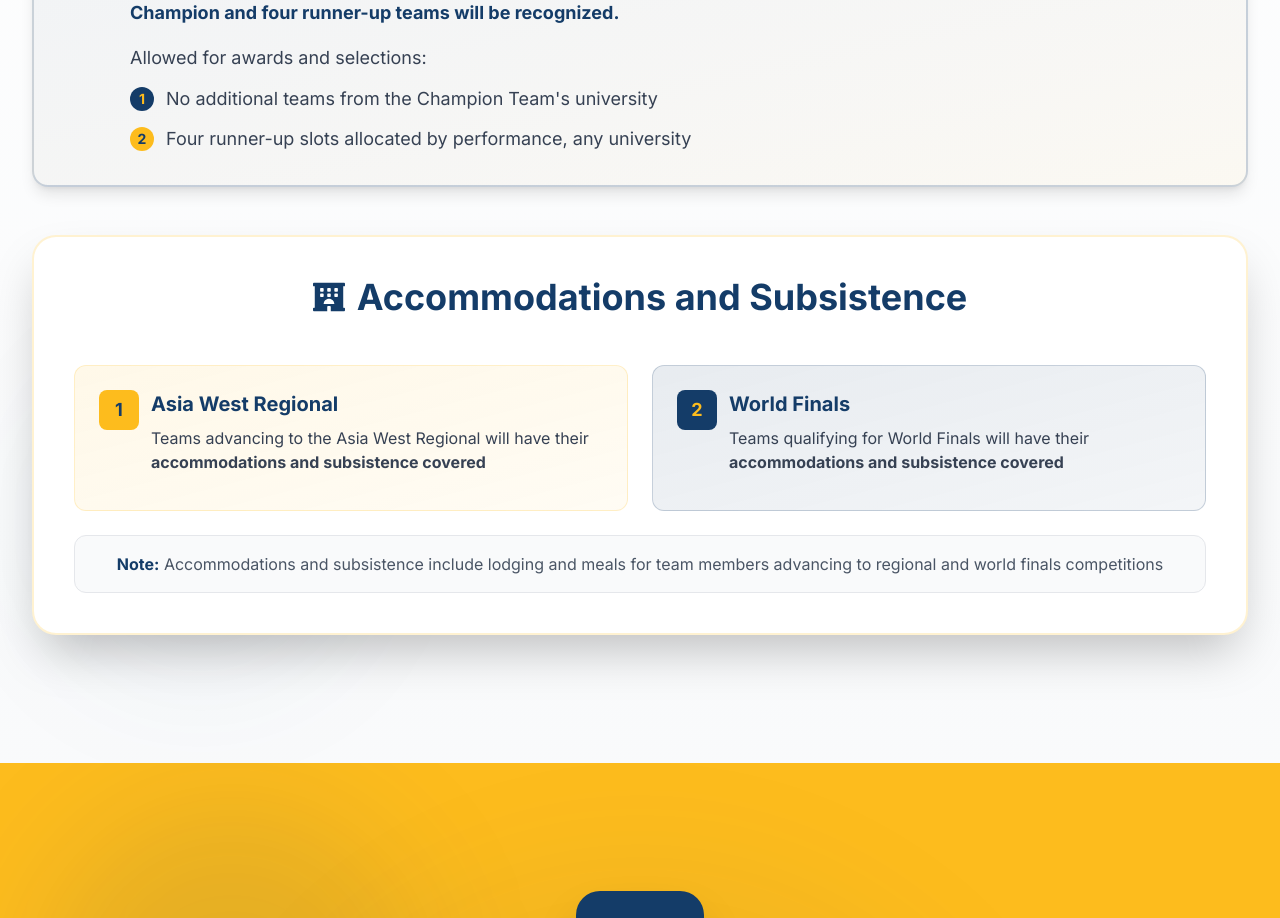
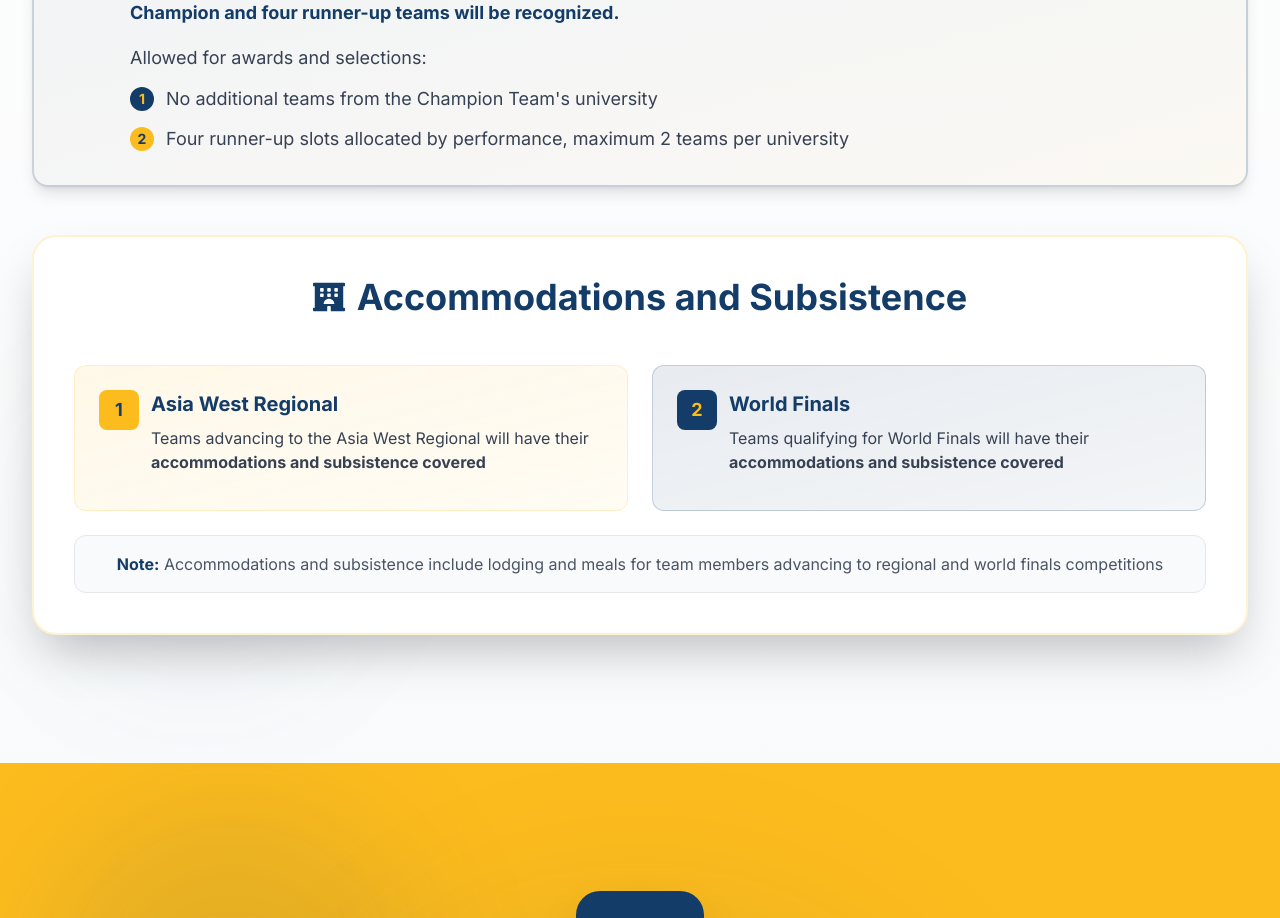
Before and after one commit to hirunaofficial/icpc.ieee.lk, a Next.js app: page / in a window 1280 px wide. Shown: the part 9361-10279 px from the top of the page. Built offline with nearby package versions, Linux system fonts and the light colour scheme; no server answers.

Commit message:
fix: clarify runner-up slots allocation in AwardsSection

```diff
--- a/src/components/home/AwardsSection.js
+++ b/src/components/home/AwardsSection.js
@@ -119,7 +119,7 @@ export default function AwardsSection() {
                       <span className="text-[#143C68] font-bold text-sm">2</span>
                     </div>
                     <p className="text-gray-700 text-base sm:text-lg flex-1">
-                      Four runner-up slots allocated by performance, any university
+                      Four runner-up slots allocated by performance, maximum 2 teams per university
                     </p>
                   </li>
                 </ul>
```
